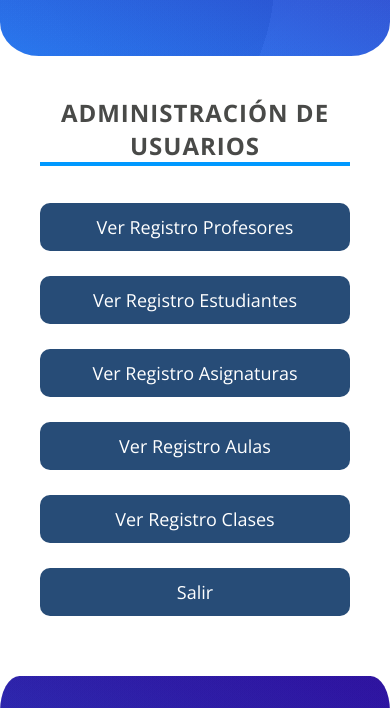
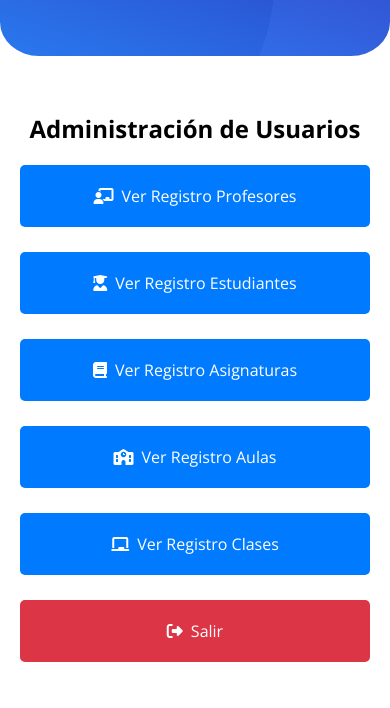
Before and after one commit to AngelaYermey/RegistrosBD, a PHP site: page /adminUsuario.php in a window 390 px wide. Shown: the part 284-992 px from the top of the page. Run offline with PHP 8.4, Linux system fonts and the light colour scheme; the visitor is signed in with stand-in values (Sample User, id 1); some libraries are stand-ins or nearby versions.

Commit message:
correción de UI admin, login responsive

```diff
--- a/administrador/adminUsuario.php
+++ b/administrador/adminUsuario.php
@@ -14,16 +14,13 @@ if ($Usuarioprofesor == null || $Usuarioprofesor == '') {
 <head>
     <meta charset="UTF-8">
     <meta name="viewport" content="width=device-width, initial-scale=1.0">
-    <link rel="stylesheet" href="../css/Diseñocuenta.css">
     <link rel="stylesheet" href="../css/estilo.css">
     <link rel="stylesheet" href="../css/estilobody.css">
-    <link rel="stylesheet" href="../css/footer.css">
+    <link rel="stylesheet" href="../css/adminMenu.css">
     <link rel="shortcut icon" href="../img/iconoRetinanuevo.png" type="image/x-icon">
     <title>Administrar usuarios</title>
     <!-- librearias -->
-    <link rel="stylesheet" href="https://cdnjs.cloudflare.com/ajax/libs/font-awesome/6.4.0/css/all.min.css"
-        integrity="sha512-iecdLmaskl7CVkqkXNQ/ZH/XLlvWZOJyj7Yy7tcenmpD1ypASozpmT/E0iPtmFIB46ZmdtAc9eNBvH0H/ZpiBw=="
-        crossorigin="anonymous" referrerpolicy="no-referrer" />
+    <link rel="stylesheet" href="https://cdnjs.cloudflare.com/ajax/libs/font-awesome/6.4.0/css/all.min.css" integrity="sha512-iecdLmaskl7CVkqkXNQ/ZH/XLlvWZOJyj7Yy7tcenmpD1ypASozpmT/E0iPtmFIB46ZmdtAc9eNBvH0H/ZpiBw==" crossorigin="anonymous" referrerpolicy="no-referrer" />
     <link rel="preconnect" href="https://fonts.googleapis.com" />
     <link rel="preconnect" href="https://fonts.gstatic.com" crossorigin />
     <script src="https://kit.fontawesome.com/eb496ab1a0.js" crossorigin="anonymous"></script>
@@ -36,73 +33,58 @@ if ($Usuarioprofesor == null || $Usuarioprofesor == '') {
                 <!-- imagen de footer -->
                 <img class="imagenMain" src="../img/NuevoLogo.png" alt="">
             </div>
-
-
         </div>
-
     </header>
-    <section>
-        <div class="contentbx">
-            <div class="form">
+    <br><br>
+    <div class="adminBox">
+        <section class="contAdmin">
+            <div class="contentbx">
                 <center>
-                    <h2>Administración de Usuarios</h2>
-                </center><br>
-                <div class="inputbx">
-                    <a href="profesor/tablaProfesor.php" class="btn_tabProf" data-form-btn>Ver Registro Profesores</a>
+                    <h2 class="textAdmin">Administración de Usuarios</h2>
+                </center>
+                <div class="buttonBox">
+                    <a href="profesor/tablaProfesor.php" class="interactiveBtn" data-form-btn>
+                        <i class="fas fa-chalkboard-teacher"></i> Ver Registro Profesores
+                    </a>
                 </div>
-                <div class="inputbx">
-                    <a href="estudiante/tablaEstudiante.php" class="btn_tabEstud" data-form-btn>Ver Registro Estudiantes</a>
+                <div class="buttonBox">
+                    <a href="estudiante/tablaEstudiante.php" class="interactiveBtn" data-form-btn>
+                        <i class="fas fa-user-graduate"></i> Ver Registro Estudiantes
+                    </a>
                 </div>
-                <div class="inputbx">
-                    <a href="asignaturas/tablaAsignatura.php" class="btn_tabEstud" data-form-btn>Ver Registro
-                        Asignaturas</a>
+                <div class="buttonBox">
+                    <a href="asignaturas/tablaAsignatura.php" class="interactiveBtn" data-form-btn>
+                        <i class="fas fa-book"></i> Ver Registro Asignaturas
+                    </a>
                 </div>
-                <div class="inputbx">
-                    <a href="aulas/tablaAulas.php" class="btn_tabEstud" data-form-btn>Ver Registro Aulas</a>
+                <div class="buttonBox">
+                    <a href="aulas/tablaAulas.php" class="interactiveBtn" data-form-btn>
+                        <i class="fas fa-school"></i> Ver Registro Aulas
+                    </a>
                 </div>
-                <div class="inputbx">
-                    <a href="clases/clasesRegistradas.php" class="btn_tabEstud" data-form-btn>Ver Registro Clases</a>
+                <div class="buttonBox">
+                    <a href="clases/clasesRegistradas.php" class="interactiveBtn" data-form-btn>
+                        <i class="fas fa-chalkboard"></i> Ver Registro Clases
+                    </a>
                 </div>
-                <div class="inputbx">
-                    <a href="../sesion/cerrar.php" class="btnsalir" data-form-btn>Salir</a>
-                </div>
-                </form>
-            </div>
-        </div>
-    </section>
-    <footer class="pie-pagina">
-        <div class="grupo-1">
-            <div class="box">
-                <figure>
-                    <a href="#">
-                        <img src="../img/retina.png" alt="Logo de SLee Dw">
+                <div class="buttonBox">
+                    <a href="../sesion/cerrar.php" class="interactiveBtn btnLogout" data-form-btn>
+                        <i class="fas fa-sign-out-alt"></i> Salir
                     </a>
-                </figure>
-            </div>
-            <div class="box">
-                <h2>SOBRE NOSOTROS</h2>
-                <p class="footerInfo3">ROEH, creada por la Universidad Tecnológica de Panamá, es una plataforma diseñada
-                    para apoyar la educación inclusiva de estudiantes con discapacidades auditivas y visuales. Facilita la
-                    comunicación al convertir voz a texto en tiempo real para personas con discapacidad auditiva y leer
-                    texto en voz alta para personas con discapacidad visual, mejorando así la accesibilidad y la
-                    comunicación.</p>
-
-            </div>
-            <div class="box">
-                <h2>SIGUENOS</h2>
-                <div class="red-social">
-                    <a href="#" class="fa fa-user-tie" target="_blank"></a>
-                    <a href="https://www.facebook.com/paginautp" class="fa fa-facebook" target="_blank"></a>
-                    <a href="https://retina.utp.ac.pa/" target="_blank" class="fa fa-globe"></a>
-                    <a href="https://twitter.com/utppanama" class="fa fa-twitter" target="_blank"></a>
-                    <a href="https://www.youtube.com/@UTPPanama507" class="fa fa-youtube" target="_blank"></a>
                 </div>
             </div>
-        </div>
-        <div class="grupo-2">
-            <small>&copy; 2024 <b>Retina</b> - Todos los Derechos Reservados.</small>
-        </div>
+        </section>
+    </div>
+
+    <br><br>
+    <footer class="footer">
+        <?php
+        include("../menuFooter/footer.html");
+        ?>
+
     </footer>
+    <script src="../js/adminMenu.js"></script>
+
 </body>
 
 </html>
--- a/css/Diseñocuenta.css
+++ /dev/null
@@ -1,183 +0,0 @@
-:root {
-  --fuente: "Quicksand", sans-serif;
-}
-/* Estilos generales */
-
-/* Estilos para la sección principal */
-section {
-  position: relative;
-  width: 100%;
-  height: auto;
-  display: flex;
-  overflow: hidden;
-}
-
-
-
-section .contentbx {
-  display: flex;
-  justify-content: center;
-  align-items: center;
-  width: 100%;
-  padding: 20px; /* padding para separar del borde */
-}
-
-/* Estilos para el formulario */
-section .contentbx .form {
-  width: 80%; /* ancho más adecuado para pantallas medianas */
-  max-width: 550px; /* Añadido máximo ancho para evitar que se vea muy estirado en pantallas anchas */
-  padding: 20px; /* Añadido padding para separar del borde */
-}
-
-/* Estilos para el título del formulario */
-section .contentbx .form h2 {
-  color: #494a48;
-  font-weight: 600;
-  font-size: 1.5em;
-  text-transform: uppercase;
-  margin-bottom: 10px;
-  border-bottom: 4px solid #0099ff;
-  display: inline-block;
-  letter-spacing: 1px;
-}
-
-/* Estilos para los campos del formulario */
-section .contentbx .form .inputbx {
-  margin-bottom: 20px;
-}
-
-.form-floating label {
-  font-size: 18px; /* Tamaño de fuente */
-  color: #495057; /* Color de texto */
-  margin-top: 10px;
-  margin-bottom: -1px;
-  display: block; /* Hacer que los labels ocupen una línea completa */
-  font-weight: 590;
-}
-
-/* Estilos para los inputs del formulario */
-section .contentbx .form .inputbx input,
-section .contentbx .form .inputbx select {
-  width: 100%;
-  padding: 12px 20px;
-  font-weight: 300;
-  border: 1px solid #20272a;
-  font-size: 18px;
-  letter-spacing: 1px;
-  background: transparent;
-  border-radius: 10px;
-  margin-top: 5px;
-  box-sizing: border-box;
-}
-
-/* Estilos para el campo Tipo de Usuario al enfocarse */
-section .contentbx .form .inputbx select:focus {
-  border-color: #6096ba;
-}
-
-/* Estilos para las opciones del campo Tipo de Usuario */
-section .contentbx .form .inputbx select option {
-  font-size: 18px;
-  color: #495057;
-}
-
-/* Estilos para el botón de enviar del formulario */
-section .contentbx .form .inputbx button[type="submit"] {
-  background: #1c75fa;
-  color: #fff;
-  outline: none;
-  border: none;
-  font-weight: 500;
-  cursor: pointer;
-  padding: 12px 20px;
-  font-size: 18px;
-  border-radius: 10px;
-  margin-top: 5px;
-  box-sizing: border-box;
-  width: 100%;
-}
-
-/* Estilos para el botón de enviar del formulario al pasar el cursor sobre él */
-section .contentbx .form .inputbx button[type="submit"]:hover {
-  background: #65a0c7;
-}
-
-/* Estilos para mensajes en el formulario */
-section .contentbx .form .inputbx p {
-  color: #0d70a2;
-  font-size: 18px;
-}
-
-/* Estilos para enlaces del formulario */
-section .contentbx .form .inputbx p a {
-  color: #f51515;
-  font-size: 18px;
-}
-
-/* Estilos para subtítulos del formulario */
-section .contentbx .form h3 {
-  color: #607d8b;
-  text-align: center;
-  margin: 30px 0 10px;
-  font-weight: 500;
-}
-
-
-
-
-/* Estilos para el título del formulario */
-section .contentbx .admin h2 {
-  color: #494a48;
-  font-weight: 600;
-  font-size: 1.5em;
-  text-transform: uppercase;
-  margin-bottom: 10px;
-  border-bottom: 4px solid #6096ba;
-  display: inline-block;
-  letter-spacing: 1px;
-}
-
-/* Estilos para los botones del formulario */
-section .contentbx .form .inputbx a.btn_regUsuario,
-section .contentbx .form .inputbx a.btn_tabProf,
-section .contentbx .form .inputbx a.btn_tabEstud,
-section .contentbx .form .inputbx a.btnsalir,
-section .contentbx .form .inputbx a.btnvolver {
-  display: inline-block;
-  background: #274c77;
-  color: #fff;
-  font-weight: 500;
-  cursor: pointer;
-  padding: 12px 20px;
-  font-size: 18px;
-  border-radius: 10px;
-  margin-top: 5px;
-  box-sizing: border-box;
-  width: 100%;
-  text-align: center; /* Centrar texto */
-  text-decoration: none; /* Quitar subrayado del enlace */
-}
-
-
-/* Estilos para los botones del formulario al pasar el cursor sobre ellos */
-section .contentbx .form .inputbx a.btn_reistrar:hover,
-section .contentbx .form .inputbx a.btn_modificar:hover,
-section .contentbx .form .inputbx a.btnCrear_eliminar:hover {
-  background: #65a0c7;
-}
-
-
-
-/* Estilos para el contenido al estar en dispositivos con ancho máximo de 1024px */
-@media (max-width: 1024px) {
-  section .contentbx .form {
-    width: 90%; /* Reducido el ancho para adaptarse mejor a pantallas de laptops */
-  }
-}
-
-/* Estilos para el contenido al estar en dispositivos con ancho máximo de 768px (tablets y celulares) */
-@media (max-width: 768px) {
-  section .contentbx .form {
-    width: 100%; /* Ancho completo en dispositivos pequeños */
-  }
-}
--- /dev/null
+++ b/css/adminMenu.css
@@ -0,0 +1,53 @@
+.textAdmin{
+    color: #000000;
+}
+.adminBox {
+
+    margin: 0;
+    padding: 0;
+    display: flex;
+    justify-content: center;
+    align-items: center;
+    height: 100%;
+}
+.contAdmin {
+    background-color: #fff;
+    border-radius: 8px;
+
+    width: 100%;
+    max-width: 400px;
+    padding: 20px;
+    text-align: center;
+}
+.contAdmin h2 {
+    margin-bottom: 20px;
+}
+.buttonBox {
+    margin-bottom: 25px;
+}
+.interactiveBtn {
+    display: block;
+    background-color: #007bff;
+    color: #fff;
+    text-align: center;
+    padding: 20px;
+    border-radius: 5px;
+    text-decoration: none;
+    transition: background-color 0.3s, transform 0.3s;
+    display: flex;
+    align-items: center;
+    justify-content: center;
+}
+.interactiveBtn i {
+    margin-right: 8px;
+}
+.interactiveBtn:hover {
+    background-color: #0056b3;
+    transform: translateY(-2px);
+}
+.btnLogout {
+    background-color: #dc3545;
+}
+.btnLogout:hover {
+    background-color: #c82333;
+}
--- a/css/encabezado.css
+++ b/css/encabezado.css
@@ -93,7 +93,7 @@
   }
   .contenedorText {
     font-size: 100%; /* Tamaño de texto inicial */
-   height: 10%;
+    height: 500px;
   }
 
   p {
--- a/estudiantes/tablaClases.php
+++ b/estudiantes/tablaClases.php
@@ -26,7 +26,6 @@ if ($UsuarioEstudiante == null || $UsuarioEstudiante == '') {
         <?php include("../menuFooter/encabezado.html"); ?>
     </header>
 
-    <h2 class="text-center p-4">Clases Disponibles</h2>
     <h2 class="text-center p-4 botonInfo">Clases Disponibles</h2>
 
     <div class="containerTabla">
--- /dev/null
+++ b/js/adminMenu.js
@@ -0,0 +1,5 @@
+document.querySelectorAll('.interactiveBtn').forEach(button => {
+    button.addEventListener('click', () => {
+        alert(`Redirigiendo a ${button.textContent.trim()}`);
+    });
+});
--- a/js/lectura.js
+++ b/js/lectura.js
@@ -68,7 +68,7 @@ window.addEventListener('DOMContentLoaded', () => {
 
     function clearScreen() {
         window.speechSynthesis.cancel();
-        // localStorage.removeItem('transcription');
+        localStorage.removeItem('transcription');
         texts.innerHTML = '';
         fileInput.value = '';
         readButton.disabled = true;
--- a/menuFooter/footer.html
+++ b/menuFooter/footer.html
@@ -34,11 +34,11 @@
         <div class="box">
             <h2>SIGUENOS</h2>
             <div class="red-social">
-                <a href="#" class="fa fa-user-tie" target="_blank"></a>
-                <a href="https://www.facebook.com/paginautp" class="fa fa-facebook" target="_blank"></a>
-                <a href="https://retina.utp.ac.pa/" target="_blank" class="fa fa-globe"></a>
-                <a href="https://twitter.com/utppanama" class="fa fa-twitter" target="_blank"></a>
-                <a href="https://www.youtube.com/@UTPPanama507" class="fa fa-youtube" target="_blank"></a>
+                <a href="#" class="fa fa-user" target="_blank"></a>
+                <a href="https://www.facebook.com/paginautp" class="fa-brands fa-facebook" target="_blank"></a>
+                <a href="https://retina.utp.ac.pa/" target="_blank" class="fa-solid fa-globe"></a>
+                <a href="https://twitter.com/utppanama" class="fa-brands fa-twitter" target="_blank"></a>
+                <a href="https://www.youtube.com/@UTPPanama507" class="fa-brands fa-youtube" target="_blank"></a>
             </div>
         </div>
     </div>
--- a/profesores/lectura.php
+++ b/profesores/lectura.php
@@ -25,6 +25,7 @@ if ($Usuarioprofesor == null || $Usuarioprofesor == '') {
     <link rel="preconnect" href="https://fonts.gstatic.com" crossorigin>
     <link href="https://fonts.googleapis.com/css2?family=Tauri&display=swap" rel="stylesheet">
     <script src="https://cdn.jsdelivr.net/npm/sweetalert2@11"></script>
+    <script src="https://kit.fontawesome.com/eb496ab1a0.js" crossorigin="anonymous"></script>
 </head>
 
 <body class="holy-grail">
```
Also changed, not shown: css/login.css (+30 -45 lines), menuFooter/footerA.html (+6 -5 lines), 1 other file.
